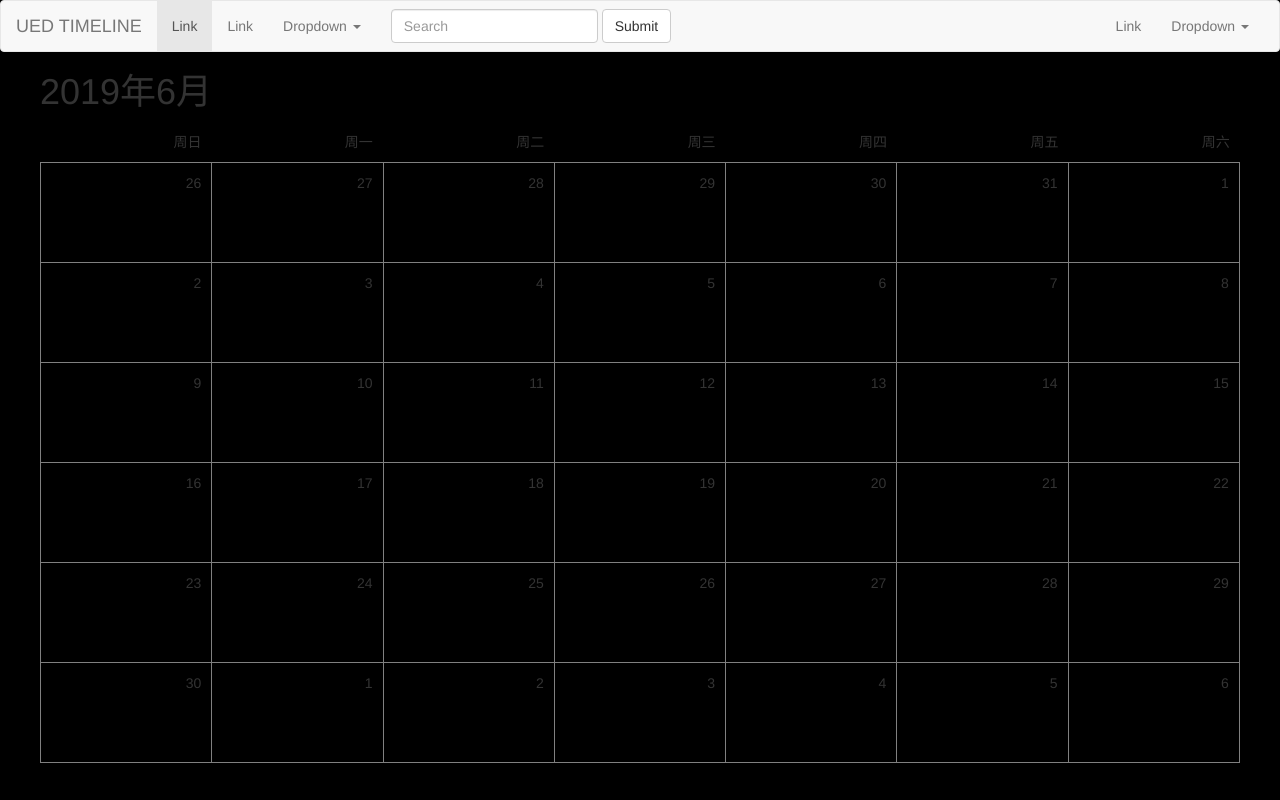
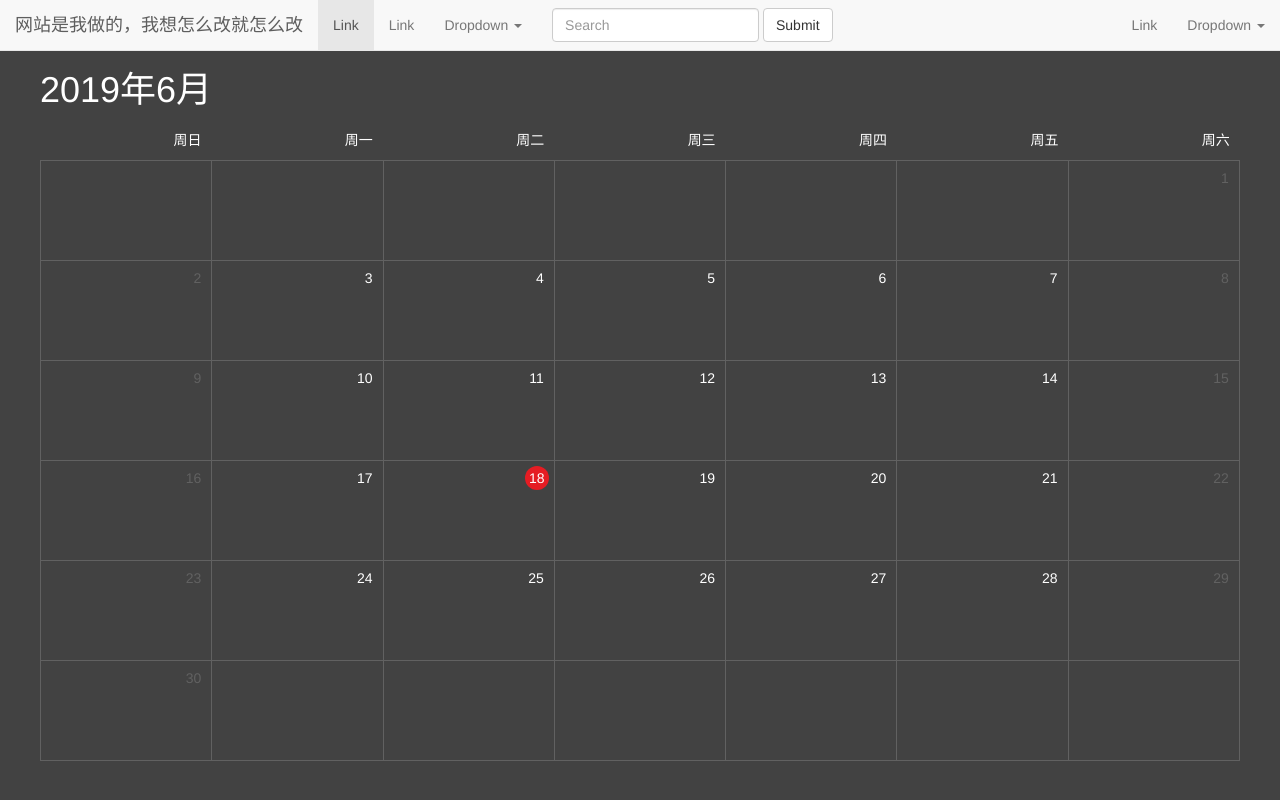
Before and after one commit to RobertLeeHao/RobertLeeHao.github.io, a plain HTML site: page index.html in a window 1280 px wide. Drawn offline with Linux system fonts and the light colour scheme.

Commit message:
样式调整

```diff
--- a/css/main.css
+++ b/css/main.css
@@ -1,8 +1,38 @@
 body {
-	background-color: black;
+	background-color: #424242;
+	padding-top: 50px;
 }
+/*.navbar-default {
+	background: #212121;
+}*/
 h1 {
 	margin-left: 40px;
+	color: white;
+}
+ul.calender-head {
+	text-align: right;
+}
+ul.calender .date{
+	text-align: right;
+	height: 24px;
+	width: 24px;
+	border-radius: 12px;
+	position: absolute;
+	right: 5px;
+	top: 5px;
+	padding:  2px 5px 0 0;
+}
+ul.calender .other * {
+	opacity: 0;
+}
+ul.calender .today .date {
+	text-align: center;
+	padding:  2px 0 0 0;
+	background: #e51c23;
+}
+ul.calender .today.weekend .date {
+	text-align: right;
+	background: transparent;
 }
 ul.calender, ul.calender-head {
 	margin:0 40px;
@@ -10,8 +40,8 @@ ul.calender, ul.calender-head {
 	list-style-type: none;
 	padding: 0;
 	overflow: hidden;
-	text-align: right;
 }
+
 .calender li, .calender-head li {
 	display: inline-block;
 	float: left;
@@ -19,14 +49,23 @@ ul.calender, ul.calender-head {
 	padding: 10px;
 }
 .calender {
-	border-left:1px gray solid;
-	border-top:1px gray solid;
+	border-left:1px #616161 solid;
+	border-top:1px #616161 solid;
 }
 .calender li {
+	position: relative;
 	min-height: 100px;
-	border-right:1px gray solid;
-	border-bottom:1px gray solid;
+	border-right:1px #616161 solid;
+	border-bottom:1px #616161 solid;
+	color: white;
 }
 .calender-head li {
 	/*height: 10px;*/
+	color: white;
 }
+/*.calender li.other, .calender li.other.weekend {
+	color: #616161;
+}*/
+.calender li.weekend {
+	color: #616161;
+}
--- a/index.html
+++ b/index.html
@@ -18,7 +18,7 @@
     <![endif]-->
   </head>
   <body>
-    <nav class="navbar navbar-default">
+    <nav class="navbar navbar-default navbar-fixed-top">
       <div class="container-fluid">
         <!-- Brand and toggle get grouped for better mobile display -->
         <div class="navbar-header">
@@ -28,7 +28,7 @@
             <span class="icon-bar"></span>
             <span class="icon-bar"></span>
           </button>
-          <a class="navbar-brand" href="#">UED TIMELINE</a>
+          <a class="navbar-brand" href="#">网站是我做的，我想怎么改就怎么改</a>
         </div>
 
         <!-- Collect the nav links, forms, and other content for toggling -->
--- a/js/main.js
+++ b/js/main.js
@@ -13,15 +13,35 @@ $(document).ready(function(){
     	var _thisDay = new Date(_year, _month - 1, i + 1 - _firstDay.getDay());
     	var _thisDayNumber = _thisDay.getDate();
     	var _thisDayMonth = _thisDay.getMonth()+1;
+        var _liStyle = "";
     	var _otherMonthStyle = "other";
-    	var _weekendStyle = "";
-    	if (_thisDayMonth == _month) {
-    		_otherMonthStyle = "";
-    	}
-    	if (_thisDay.getDay() == 6 || _thisDay.getDay() == 0) {
-    		_weekendStyle = "weekend";
-    	}
-    	$(".calender").append("<li class="+"'"+_otherMonthStyle+ "&nbsp;" +_weekendStyle+"'"+">"+_thisDayNumber+"</li>");
+    	var _weekendStyle = "weekend";
+    	// if (_thisDayMonth != _month) {
+    	// 	_otherMonthStyle = "other";
+    	// }
+    	// if (_thisDay.getDay() == 6 || _thisDay.getDay() == 0) {
+    	// 	_weekendStyle = "weekend";
+    	// }
+        if (_thisDayMonth != _month) {
+            if (_thisDay.getDay() == 6 || _thisDay.getDay() == 0) {
+                _liStyle = _otherMonthStyle+ " " +_weekendStyle;
+            } else {
+                _liStyle = _otherMonthStyle;
+            }
+        } else {
+            if (_thisDay.getDay() == 6 || _thisDay.getDay() == 0) {
+                _liStyle = _weekendStyle;
+            } else {
+                _liStyle = "";
+            }
+        }
+
+        if (_thisDay.getDate() == _today.getDate() && _thisDayMonth == _month && _thisDay.getFullYear() == _year) {
+            _liStyle += " today";
+        }
+
+
+    	$(".calender").append("<li class="+"'"+_liStyle+"'"+"><div class='date'>"+_thisDayNumber+"</div></li>");
     }
 })
 
```
